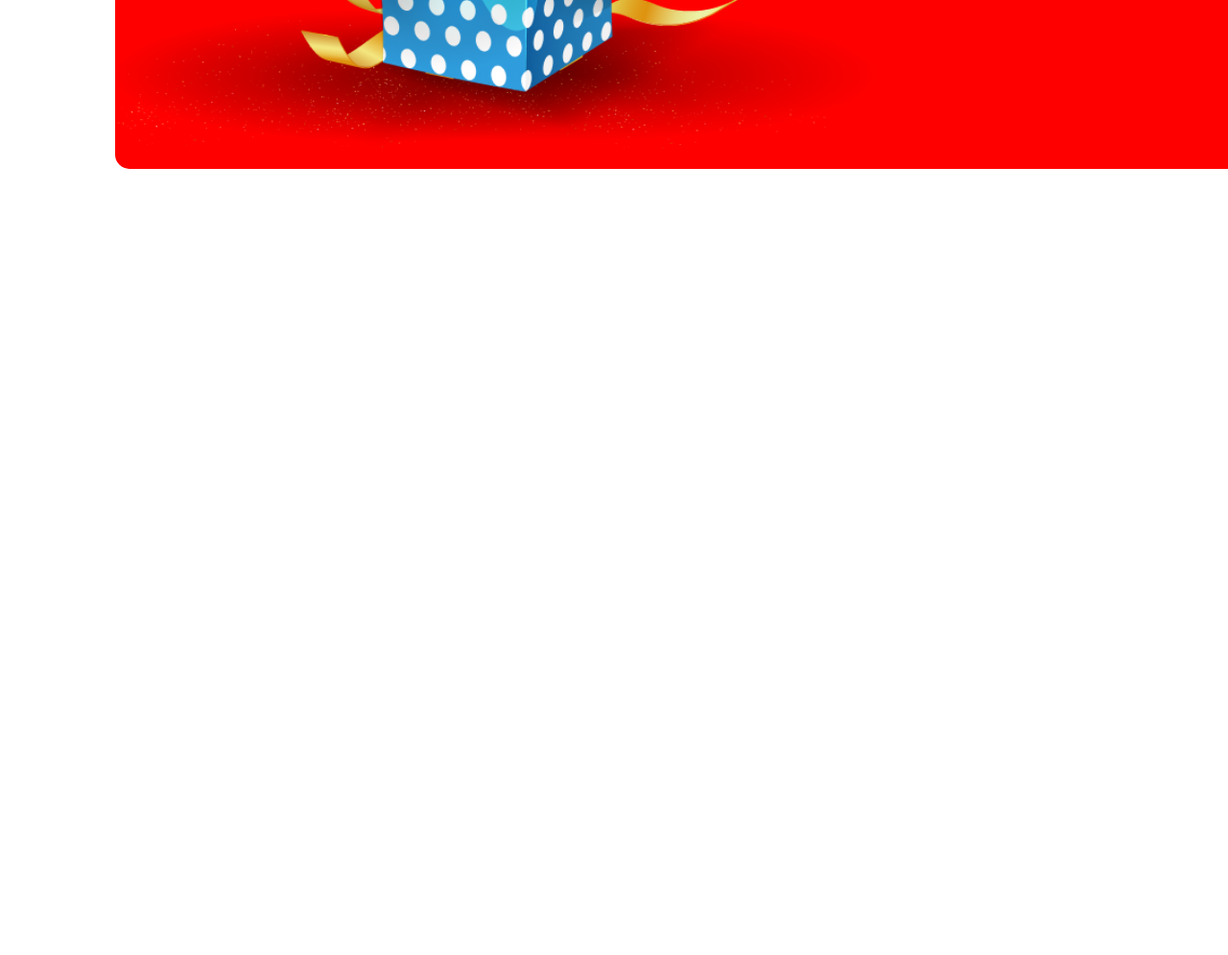
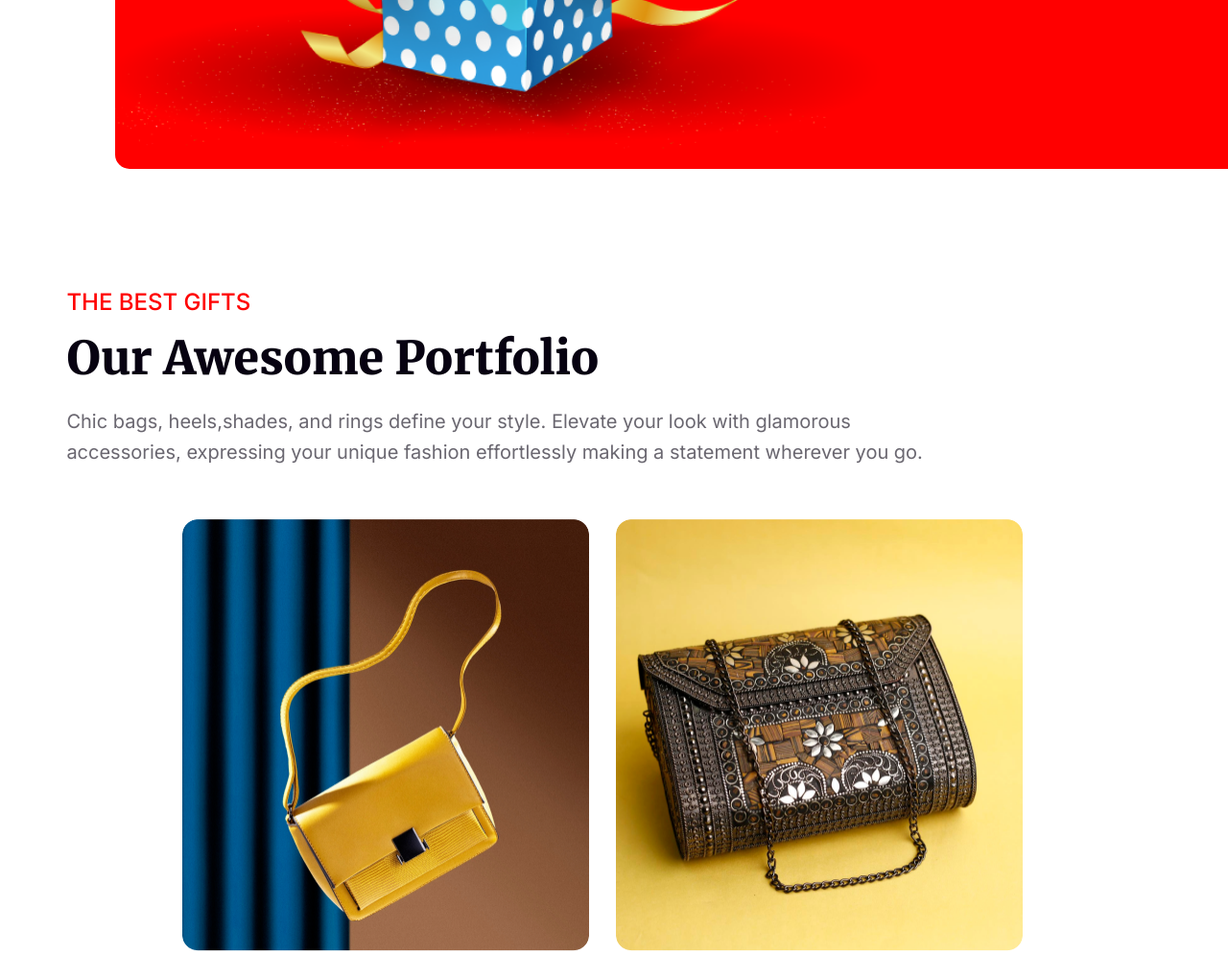
Before and after one commit to MostafijurRuman/New-Year-Landing-Page, a plain HTML site: page index.html in a window 1280 px wide. Shown: the part 4469-5464 px from the top of the page at 96% size. Before the commit the page ends 4769 px from the top, so only its background shows below. Drawn offline with Linux system fonts and the light colour scheme.

Commit message:
portfolio section done

```diff
--- a/index.html
+++ b/index.html
@@ -70,5 +70,26 @@
            <div class="badar"> <img src="Images/noti.png" alt=""> </div> </center>
         </div>
 
+
+            <div class="portfolio">
+                <h4>THE BEST GIFTS </h4>
+                <h1>Our Awesome Portfolio</h1>
+                <p>Chic bags, heels,shades, and rings define your style. Elevate your look with glamorous accessories, expressing your unique fashion effortlessly making a statement wherever you go.</p>
+            </div>
+        <center>
+                <div class="img-con">
+                    <img src="Images/Rectangle 3.png" alt="">
+                    <img src="Images/Rectangle 4.png" alt="">
+                    <img src="Images/Rectangle 5.png" alt="">
+                    <img src="Images/Rectangle 6.png" alt="">
+                    <img src="Images/Rectangle 7.png" alt="">
+                    <img src="Images/Rectangle 8.png" alt="">
+                </div>
+
+
+        </center>
+
+
+
 </body>
 </html>
--- a/style.css
+++ b/style.css
@@ -300,3 +300,45 @@ padding-bottom: 28px;
     border-radius: 15px;
 }
 /* Portfolio section start here */
+.portfolio{
+    margin-left: 5.42%;
+    /* margin-left: 84px; */
+}
+.portfolio h4{
+color: #F00;
+font-family: Inter;
+font-size: 24px;
+font-style: normal;
+font-weight: 500;
+line-height: normal;
+margin-bottom: 14px;
+}
+.portfolio h1{
+    color: #070211;
+    font-family: Merriweather;
+    font-size: 48px;
+    font-style: normal;
+    font-weight: 900;
+    line-height: normal;
+    text-transform: capitalize;
+    margin-bottom: 20px;
+}
+.portfolio p{
+    width: 896px;
+    color: rgba(7, 2, 17, 0.60);
+    font-family: Inter;
+    font-size: 20px;
+    font-style: normal;
+    font-weight: 400;
+    line-height: 32px; /* 160% */
+    margin-bottom: 30px;
+}
+
+.img-con img{
+    width: 424px;
+    height: 450px;
+    border-radius: 16px;
+    margin-right: 24px;
+    margin-top: 24px;
+}
+/* Newslatter section start form here */
```
